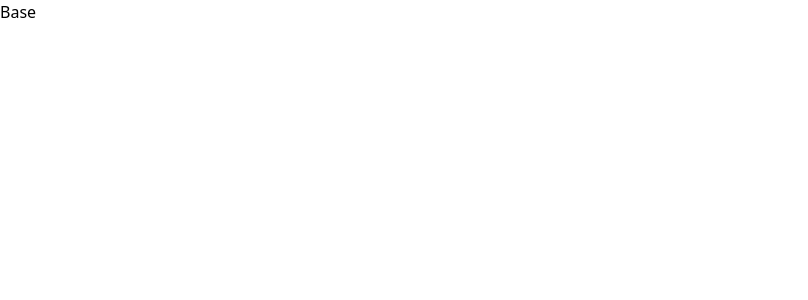
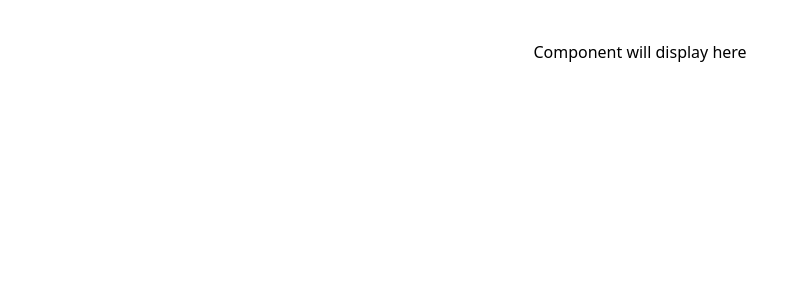
Before and after one commit to emanation-ai/vite-ts-react-shadcn-tw, a React (Vite) app: page / in a window 1280 px wide. Shown: the top 300 px of the page, without its empty margins (0-808 px from the left). Built offline with nearby package versions, Linux system fonts and the light colour scheme.

Commit message:
add component file

```diff
--- a/src/App.tsx
+++ b/src/App.tsx
@@ -1,11 +1,12 @@
+import Component from "./components/index";
 function App() {
   return (
     <>
-      <div>
-        Base
+      <div className="text-center mt-10">
+        <Component />
       </div>
     </>
-  )
+  );
 }
 
-export default App
+export default App;
--- /dev/null
+++ b/src/components/index.tsx
@@ -0,0 +1,5 @@
+const Component = () => {
+  return "Component will display here";
+};
+
+export default Component;
```
